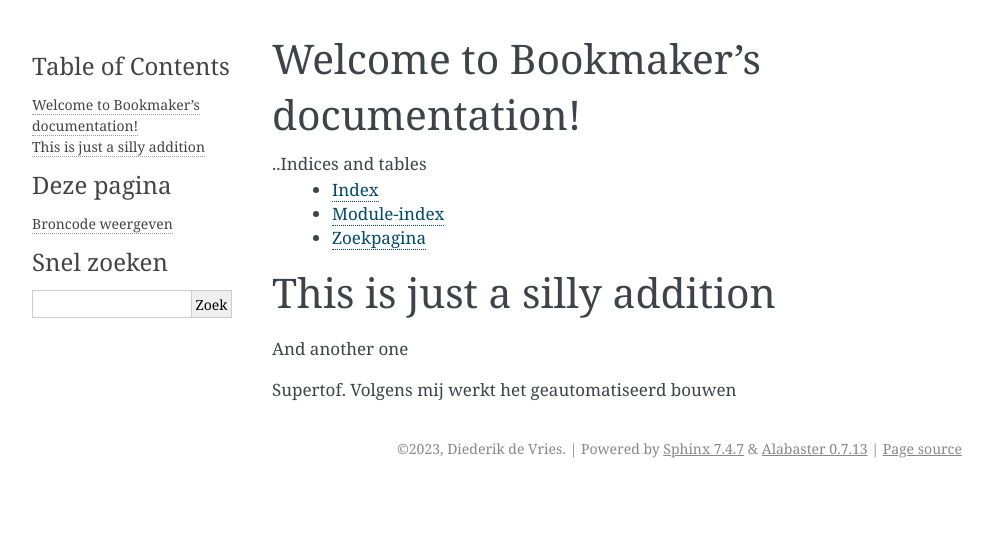
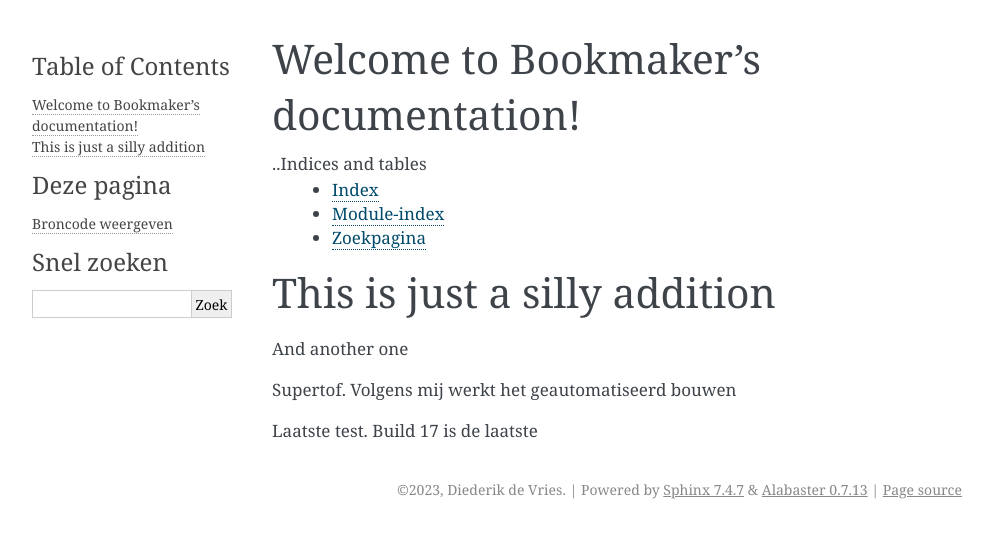
Before and after one commit to diederiknl/bookmaker, a Sphinx documentation site: the page built from source/index.rst, in a window 1280 px wide. Shown: the top 538 px of the page, without its empty margins (148-1141 px from the left). Built offline with Sphinx 7.4.7, drawn with Linux system fonts in a browser that asks for light colours.

Commit message:
Laatste test. Build 17 is de laatste
Laatste test. Build 17 is de laatste

```diff
--- a/source/index.rst
+++ b/source/index.rst
@@ -25,3 +25,5 @@ This is just a silly addition
 And another one
 
 Supertof. Volgens mij werkt het geautomatiseerd bouwen
+
+Laatste test. Build 17 is de laatste
```
